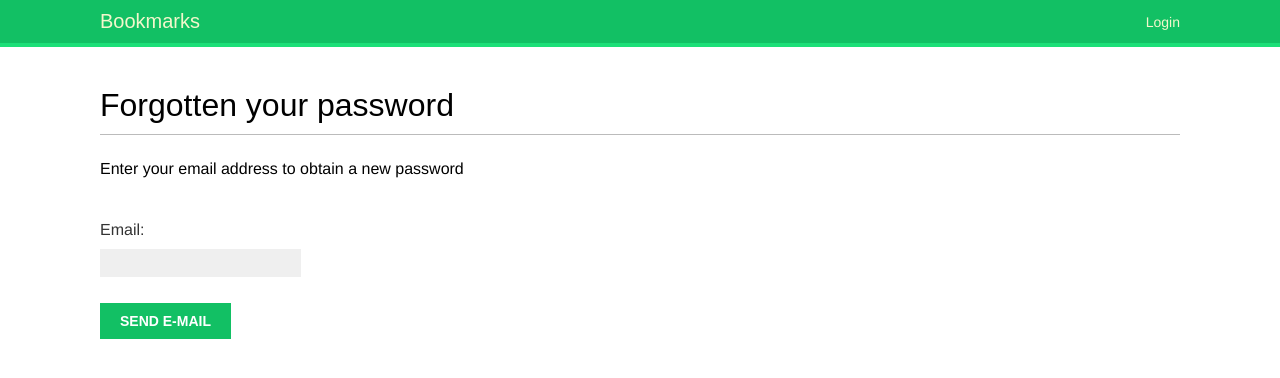
After one commit to palakod/social-website, a Django app: page /account/password_reset/ in a window 1280 px wide. The commit adds this page. Shown: the top 378 px of the page. Run offline with Django 3.2, Linux system fonts and the light colour scheme; some web fonts are replaced.

Commit message:
Resetting password views.

```diff
--- a/bookmarks/account/templates/registration/login.html
+++ b/bookmarks/account/templates/registration/login.html
@@ -21,5 +21,6 @@
             <input type="hidden" name="next" value="{{ next }}"/>
             <p><input type="submit" value= "Log-in"></p>
         </form>
+        <p><a href="{% url "password_reset"%}">Forgotten your password?</a></p>
     </div>
 {% endblock content %}
--- /dev/null
+++ b/bookmarks/account/templates/registration/password_reset_email.html
@@ -0,0 +1,5 @@
+Someone requested for password reset for email {{email}}.
+Follow the link to below:
+    {{protocol}}://{{domain}}{% url "password_reset_confirm" uidb64 = uid token=token %}
+
+You're username : {{user.get_username}} . Just incase if you forgot. :)
--- /dev/null
+++ b/bookmarks/account/templates/registration/password_reset_form.html
@@ -0,0 +1,14 @@
+{% extends 'base.html' %}
+{% block title %}
+    Reset your password
+{% endblock title %}
+
+{% block content %}
+    <h1>Forgotten your password</h1>
+    <p> Enter your email address to obtain a new password </p>
+    <form action="." method ="post">
+        {{form.as_p}}
+        <p><input type="submit" value="Send e-mail"></p>
+        {% csrf_token %}
+    </form>
+{% endblock content %}
--- a/bookmarks/account/urls.py
+++ b/bookmarks/account/urls.py
@@ -3,9 +3,25 @@ from django.contrib.auth import views as auth_views
 from . import views
 
 urlpatterns = [
-    #post views
+    # post views
     # path("login/", views.user_login, name="login"),
     path("login/", auth_views.LoginView.as_view(), name="login"),
     path("logout/", auth_views.LogoutView.as_view(), name="logout"),
-    path("", views.dashboard, name="dashboard")
+    path("", views.dashboard, name="dashboard"),
+
+    # change password urls
+    path("password_change/", auth_views.PasswordChangeView.as_view(),
+         name="password_change"),
+    path("password_change/done/", auth_views.PasswordChangeDoneView.as_view(),
+         name="password_change_done"),
+
+    # reset password urls
+    path("password_reset/", auth_views.PasswordResetView.as_view(),
+         name='password_reset'),
+    path("password_reset/done/", auth_views.PasswordResetDoneView.as_view(),
+         name='password_reset_done'),
+    path("reset/<uidb4>/<token>/", auth_views.PasswordResetConfirmView.as_view(),
+         name='password_reset_confirm'),
+    path("reset/done/", auth_views.PasswordResetCompleteView.as_view(),
+         name='password_reset_complete'),
 ]
```
Also changed, not shown: bookmarks/account/templates/registration/password_change_done.html (added, +10 -0 lines), bookmarks/account/templates/registration/password_change_form.html (added, +15 -0 lines), bookmarks/account/templates/registration/password_reset_complete.html (added, +9 -0 lines), bookmarks/account/templates/registration/password_reset_confirm.html (added, +16 -0 lines), bookmarks/account/templates/registration/password_reset_done.html (added, +9 -0 lines), bookmarks/db.sqlite3.
